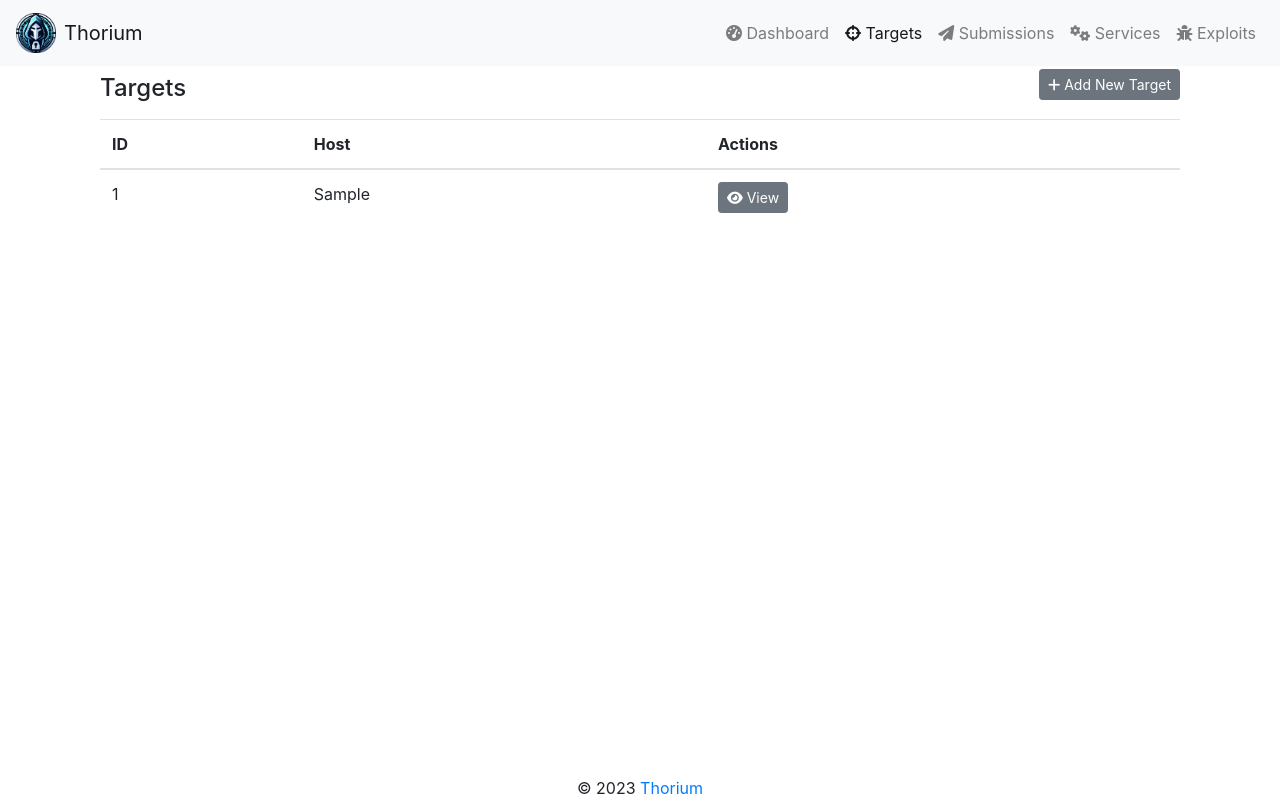
After one commit to Cillian-Collins/thorium, a Flask app: page /targets in a window 1280 px wide. The commit adds this page. Run offline with Flask 3, Linux system fonts and the light colour scheme; tables that the repository leaves empty hold one stand-in row (values such as "Sample post"); some libraries are stand-ins or nearby versions.

Commit message:
Adding targets table

```diff
--- a/docker-compose.yml
+++ b/docker-compose.yml
@@ -14,13 +14,14 @@ services:
     restart: unless-stopped
     command: [ "redis-server", "--appendonly", "yes" ]
     ports:
-      - "6379:6379"
+      - "127.0.0.1:6379:6379"
   runner:
     build:
       context: runner
     image: thorium-runner:latest
     depends_on:
       - server
+    restart: unless-stopped
     volumes:
       - ${EXPLOITS_DIR}:/exploits:rw
       - ${DATABASE_DIR}:/database:rw
@@ -34,6 +35,7 @@ services:
       context: submission
     depends_on:
       - redis
+    restart: unless-stopped
     image: thorium-submission:latest
     volumes:
       - ${DATABASE_DIR}:/database:rw
--- a/runner/requirements.txt
+++ b/runner/requirements.txt
@@ -1 +1,3 @@
 redis
+pipreqs
+requests
--- a/server/app/db.py
+++ b/server/app/db.py
@@ -18,6 +18,9 @@ def setup_database():
         cursor.execute(
             "CREATE TABLE IF NOT EXISTS services (id INTEGER PRIMARY KEY, name TEXT, port INT CHECK(port "
             ">= 0 AND port <= 65535))"
+        )
+        cursor.execute(
+            "CREATE TABLE IF NOT EXISTS targets (id INTEGER PRIMARY KEY, host TEXT)"
         )
 
         conn.commit()
@@ -212,3 +215,27 @@ def fetch_submissions_breakdown():
     conn.close()
 
     return items
+
+
+def insert_targets(targets):
+    conn = sqlite3.connect("/database/database.db")
+    cursor = conn.cursor()
+    cursor.execute("DELETE FROM targets")
+
+    cursor.executemany("INSERT INTO targets (host) VALUES (?)", [(target,) for target in targets])
+
+    conn.commit()
+    cursor.close()
+    conn.close()
+
+
+def fetch_targets():
+    conn = sqlite3.connect("/database/database.db")
+    cursor = conn.cursor()
+    cursor.execute("SELECT * FROM targets")
+    items = cursor.fetchall()
+
+    cursor.close()
+    conn.close()
+
+    return items
--- a/server/app/routes/frontend.py
+++ b/server/app/routes/frontend.py
@@ -6,6 +6,7 @@ from app.db import (
     fetch_exploits_breakdown,
     fetch_submissions_breakdown,
     fetch_paginated_submissions,
+    fetch_targets,
 )
 from flask import Blueprint, render_template, abort, request
 import os
@@ -27,13 +28,15 @@ def dashboard():
 
     with open("/stats/time.txt", "r") as f:
         elapsed_time = float(f.read())
-        unit_names = ["ms", "s", "m"]
-        unit_divisors = [1000, 60, 60]
+        if elapsed_time < 1:
+            elapsed_time *= 1000
+            unit_name = "ms"
+        elif elapsed_time >= 60:
+            elapsed_time /= 60
+            unit_name = "m"
+        else:
+            unit_name = "s"
 
-        for unit_name, unit_divisor in zip(unit_names, unit_divisors):
-            if elapsed_time < unit_divisor:
-                break
-            elapsed_time /= unit_divisor
         elapsed_time = f"{elapsed_time:.2f}{unit_name}"
 
     return render_template(
@@ -56,6 +59,29 @@ def submissions():
 
     items = fetch_paginated_submissions(page, 10)
     return render_template("submissions.html", submissions=items, page=page)
+
+
+@frontend.route("/targets")
+def targets():
+    local = threading.local()
+
+    if not hasattr(local, "conn"):
+        local.conn = sqlite3.connect("/database/database.db")
+
+    items = fetch_targets()
+    return render_template("targets.html", targets=items)
+
+
+@frontend.route("/targets/add")
+def add_targets():
+    local = threading.local()
+
+    if not hasattr(local, "conn"):
+        local.conn = sqlite3.connect("/database/database.db")
+
+    items = fetch_targets()
+    items = "\n".join([item[1] for item in items])
+    return render_template("add_targets.html", targets=items)
 
 
 @frontend.route("/services")
--- a/server/templates/base.html
+++ b/server/templates/base.html
@@ -3,7 +3,7 @@
 <head>
     <title>Thorium</title>
     <link rel="stylesheet" href="https://maxcdn.bootstrapcdn.com/bootstrap/4.5.2/css/bootstrap.min.css">
-    <link rel="stylesheet" href="https://cdnjs.cloudflare.com/ajax/libs/font-awesome/5.15.1/css/all.min.css">
+    <link rel="stylesheet" href="https://cdnjs.cloudflare.com/ajax/libs/font-awesome/6.4.2/css/all.min.css">
     <link rel="stylesheet" href="https://cdnjs.cloudflare.com/ajax/libs/prism/1.23.0/themes/prism.min.css">
     <script src="https://cdnjs.cloudflare.com/ajax/libs/prism/1.23.0/prism.min.js"></script>
     <script src="https://cdnjs.cloudflare.com/ajax/libs/prism/1.23.0/components/prism-python.min.js"></script>
@@ -30,9 +30,14 @@
                         <i class="fas fa-tachometer-alt"></i> Dashboard
                     </a>
                 </li>
+                <li class="nav-item {% if active_page == 'services' %}active{% endif %}">
+                    <a class="nav-link" href="/targets">
+                        <i class="fas fa-crosshairs"></i> Targets
+                    </a>
+                </li>
                 <li class="nav-item {% if active_page == 'submissions' %}active{% endif %}">
                     <a class="nav-link" href="/submissions">
-                        <i class="fas fa-file-alt"></i> Submissions
+                        <i class="fas fa-paper-plane"></i> Submissions
                     </a>
                 </li>
                 <li class="nav-item {% if active_page == 'services' %}active{% endif %}">
--- /dev/null
+++ b/server/templates/targets.html
@@ -0,0 +1,43 @@
+{% extends "base.html" %}
+
+{% block content %}
+<div class="container">
+    <div class="d-flex justify-content-between align-items-center mb-3">
+        <h4 class="my-0 mt-2">Targets</h4>
+        <div class="d-flex align-items-center">
+            <a href="{{ url_for('frontend.add_targets') }}" class="btn btn-secondary btn-sm">
+                <i class="fas fa-plus"></i> Add New Target
+            </a>
+        </div>
+    </div>
+    <table class="table">
+        <thead>
+            <tr>
+                <th>ID</th>
+                <th>Host</th>
+                <th>Actions</th>
+            </tr>
+        </thead>
+        <tbody>
+            {% if targets %}
+                {% for target in targets %}
+                    <tr>
+                        <td>{{ target[0] }}</td>
+                        <td>{{ target[1] }}</td>
+                        <td>
+                            <button class="btn btn-secondary btn-sm view-target" data-id="{{ target[0] }}">
+                                <i class="fas fa-eye"></i> View
+                            </button>
+                        </td>
+                    </tr>
+                {% endfor %}
+            {% else %}
+                <tr>
+                    <td colspan="4">No targets available.</td>
+                </tr>
+            {% endif %}
+        </tbody>
+    </table>
+</div>
+
+{% endblock %}
--- a/submission/requirements.txt
+++ b/submission/requirements.txt
@@ -1,2 +1,3 @@
 redis
 pwntools
+requests
```
Also changed, not shown: runner/db.py (+12 -0 lines), runner/main.py (+5 -3 lines), runner/runner.py (+8 -2 lines), server/app/routes/api.py (+13 -0 lines), server/templates/add_targets.html (added, +53 -0 lines), server/templates/submissions.html (+8 -2 lines), submission/main.py (+10 -22 lines), submission/submission.py (added, +24 -0 lines), README.md, 1 other file.
